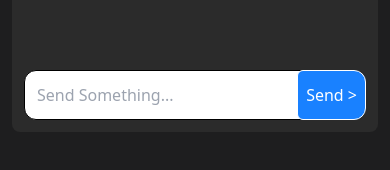
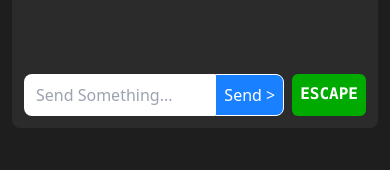
Before and after one commit to chirag-unision/bingechat-frontend, a React (Vite) app: page / in a window 390 px wide. Shown: the part 666-836 px from the top of the page. Built offline with nearby package versions, Linux system fonts and the light colour scheme; no server answers; sample sign-in values are in the browser's storage.

Commit message:
Add escape button for mobile and pc view

```diff
--- a/src/components/Button.jsx
+++ b/src/components/Button.jsx
@@ -13,4 +13,10 @@ const SecondaryButton = ({ children, onClick,className }) => {
     );
 }
 
-export { PrimaryButton, SecondaryButton };
+const GreenButton = ({ children, onClick,className }) => {
+    return (
+        <div className={`rounded-md text-center bg-[#0a0] px-2 text-white hover:bg-[#080] cursor-pointer duration-100 ${className}`} onClick={onClick}>{children}</div >
+    );
+}
+
+export { PrimaryButton, SecondaryButton, GreenButton };
--- a/src/components/rightMsg.jsx
+++ b/src/components/rightMsg.jsx
@@ -4,7 +4,7 @@
 const RightMsg = ({ message }) => {
     return (
         <div className="flex flex-row justify-end">
-            <div className="bg-base p-2 rounded-md z-10">
+            <div className="bg-base p-2 rounded-md z-10 max-w-5/6 text-wrap">
                 {message}
             </div>
             <span className="text-base ml-[-4px] z-0">
--- a/src/pages/ChatSpace.jsx
+++ b/src/pages/ChatSpace.jsx
@@ -3,6 +3,7 @@ import { useState, useRef } from 'react';
 import { API_BASE_URL_WS } from '../services/client';
 import { ChatProvider, useChat } from '../context/ChatContext';
 import Chat from './chat';
+import { GreenButton } from '../components/Button';
 
 const ChatRoom= () => {
     const username= localStorage.getItem('username');
@@ -26,6 +27,13 @@ const ChatRoom= () => {
         iceServers: [{ url: "stun:stun4.1.google.com:19302" }]
     };
 
+    const handleEscape = () => {
+        try {
+          channel.current.send(JSON.stringify({type: 'decline'}))
+        } catch {}
+        window.location.reload()
+    }
+
     useEffect(() => {
       createWebSocket();
 
@@ -35,12 +43,7 @@ const ChatRoom= () => {
 
     useEffect(() => {
       const handleKeyDown = (event) => {
-          if (event.key === 'Escape') {
-            try {
-              channel.current.send(JSON.stringify({type: 'decline'}))
-            } catch {}
-            window.location.reload()
-          }
+          if (event.key === 'Escape') handleEscape();
       };
 
       window.addEventListener('keydown', handleKeyDown);
@@ -375,7 +378,7 @@ const ChatRoom= () => {
                 playsInline
                 muted>
             </video>
-            <Chat sendMsg={sendMsg} updateMessages={updateMessages} messages={messagesRef.current} username={username} connectedTo={connectedRef.current} />
+            <Chat handleEscape={handleEscape} sendMsg={sendMsg} updateMessages={updateMessages} messages={messagesRef.current} username={username} connectedTo={connectedRef.current} />
           </div>
           <div
             className={'w-full flex flex-col   bg-extras rounded-md p-4 overflow-clip '}
@@ -402,9 +405,12 @@ const ChatRoom= () => {
                   <path d="M93.9676 39.0409C96.393 38.4038 97.8624 35.9116 97.0079 33.5539C95.2932 28.8227 92.871 24.3692 89.8167 20.348C85.8452 15.1192 80.8826 10.7238 75.2124 7.41289C69.5422 4.10194 63.2754 1.94025 56.7698 1.05124C51.7666 0.367541 46.6976 0.446843 41.7345 1.27873C39.2613 1.69328 37.813 4.19778 38.4501 6.62326C39.0873 9.04874 41.5694 10.4717 44.0505 10.1071C47.8511 9.54855 51.7191 9.52689 55.5402 10.0491C60.8642 10.7766 65.9928 12.5457 70.6331 15.2552C75.2735 17.9648 79.3347 21.5619 82.5849 25.841C84.9175 28.9121 86.7997 32.2913 88.1811 35.8758C89.083 38.2158 91.5421 39.6781 93.9676 39.0409Z" fill="currentFill"/>
               </svg>
             </div>
+            <div className='flex w-full justify-end'>
+            <GreenButton onClick={handleEscape} className="hidden md:block font-mono font-bold p-2 text-secondary">{'ESCAPE'}</GreenButton>
+            </div>
           </div>
           <div className='flex md:hidden w-full'>
-          <Chat sendMsg={sendMsg} updateMessages={updateMessages} messages={messagesRef.current} username={username} connectedTo={connectedRef.current} />
+          <Chat handleEscape={handleEscape} sendMsg={sendMsg} updateMessages={updateMessages} messages={messagesRef.current} username={username} connectedTo={connectedRef.current} />
           </div>
 
         </div>
--- a/src/pages/chat.jsx
+++ b/src/pages/chat.jsx
@@ -1,9 +1,9 @@
 import { useEffect, useState } from "react";
-import { PrimaryButton } from "../components/Button";
+import { GreenButton, PrimaryButton } from "../components/Button";
 import LeftMsg from "../components/leftMsg";
 import RightMsg from "../components/rightMsg";
 
-const Chat = ({sendMsg, updateMessages, messages, username, connectedTo}) => {
+const Chat = ({sendMsg, updateMessages, messages, username, connectedTo, handleEscape=()=>{}}) => {
 
     // const username = user.replace(/\s/g, '');
     // const [messages, setMessages] = useState([]);
@@ -54,7 +54,7 @@ const Chat = ({sendMsg, updateMessages, messages, username, connectedTo}) => {
                         <div className="flex flex-col gap-2 p-2 text-secondary text- w-full">
                             {messages && messages.map((msg, index) => {
                                 if (msg.name === username) {
-                                    return <RightMsg key={index} message={msg.message} time={msg.time} />
+                                    return <RightMsg  key={index} message={msg.message} time={msg.time} />
                                 } else {
                                     return <LeftMsg key={index} message={msg.message} time={msg.time} />
                                 }
@@ -63,11 +63,14 @@ const Chat = ({sendMsg, updateMessages, messages, username, connectedTo}) => {
                     </div>
                     <form className="flex flex-row w-full overflow-auto" onSubmit={handleSend}
                     >
-                        <div className="relative w-full">
-                        <input name="message" type="text" className="p-3 border w-full outline-none rounded-xl" placeholder="Send Something..." />
-                        <button type="submit" >
-                            <PrimaryButton className="p-3 border-primary text-white absolute top-0 right-0 rounded-r-xl">{'Send >'}</PrimaryButton>
-                        </button>
+                        <div className="relative w-full flex flex-row mx-auto gap-2 ">
+                            <div className="flex flex-row w-full ">
+                                <input name="message" type="text" className="p-2 px-3 w-full outline-none rounded-l-lg" placeholder="Send Something..." />
+                                <button type="submit" >
+                                    <PrimaryButton className="p-2 rounded-l-none rounded-r-lg border-primary text-nowrap text-secondary">{'Send >'}</PrimaryButton>
+                                </button>
+                            </div>
+                            <GreenButton onClick={handleEscape} className=" md:hidden font-mono font-bold p-2 text-secondary">{'ESCAPE'}</GreenButton>
                         </div>
                     </form>
                 </div>
```
